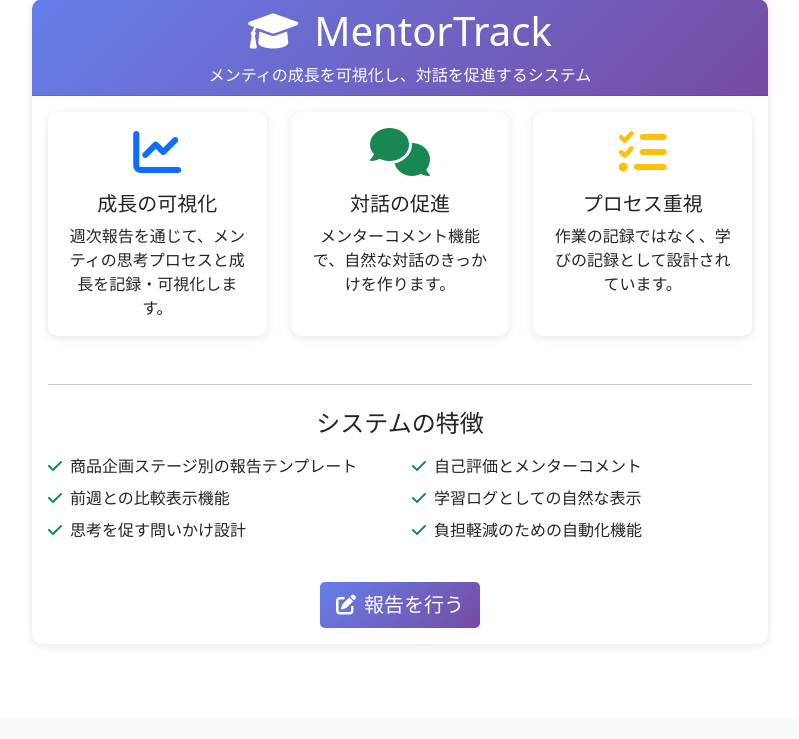
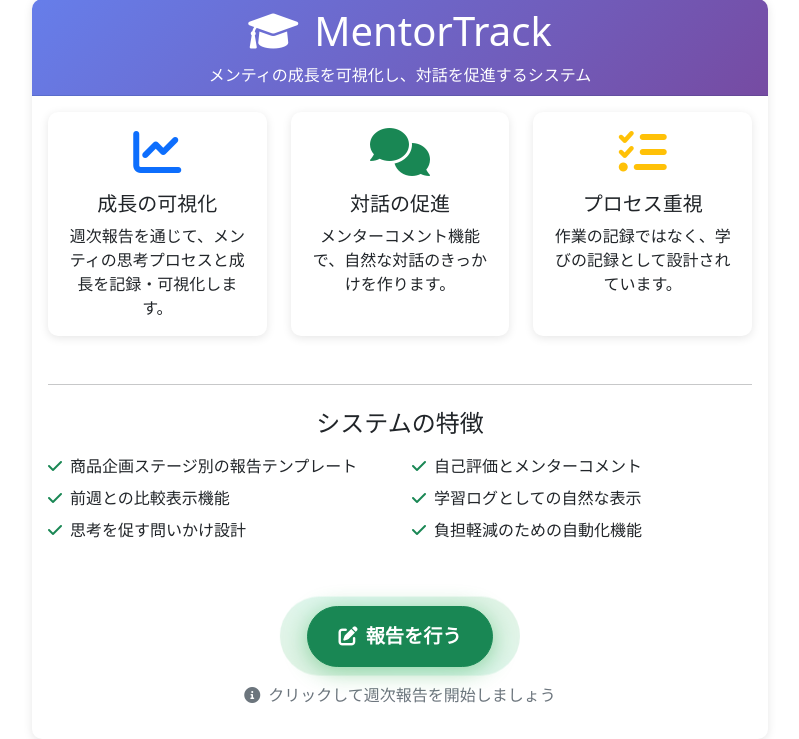
Before and after one commit to k-mizu17009/MentorTrack, a Flask app: page / in a window 1280 px wide. Shown: the part 81-820 px from the top of the page, without its empty margins (240-1039 px from the left). Before the commit the page ends 709 px from the top, so only its background shows below. Run offline with Flask 3, Linux system fonts and the light colour scheme.

Commit message:
視線誘導型のボタンに変更　「報告を行う」　http://127.0.0.1:5000/

```diff
--- a/templates/index.html
+++ b/templates/index.html
@@ -65,15 +65,85 @@
                     </div>
                 </div>
 
-                <div class="text-center mt-4">
-                    <a href="#" class="btn btn-primary btn-lg" onclick="createSampleMentee()">
-                        <i class="fas fa-edit me-2"></i>報告を行う
-                    </a>
+                <div class="text-center mt-5">
+                    <div class="report-button-container">
+                        <a href="#" class="btn btn-success btn-lg report-button" onclick="createSampleMentee()">
+                            <i class="fas fa-edit me-2"></i>報告を行う
+                        </a>
+                        <div class="report-button-glow"></div>
+                    </div>
+                    <p class="mt-3 text-muted">
+                        <i class="fas fa-info-circle me-1"></i>
+                        クリックして週次報告を開始しましょう
+                    </p>
                 </div>
             </div>
         </div>
     </div>
 </div>
+
+<style>
+.report-button-container {
+    position: relative;
+    display: inline-block;
+}
+
+.report-button {
+    position: relative;
+    z-index: 2;
+    font-weight: bold;
+    padding: 15px 30px;
+    font-size: 1.2rem;
+    border-radius: 50px;
+    box-shadow: 0 4px 15px rgba(40, 167, 69, 0.3);
+    transition: all 0.3s ease;
+    animation: pulse 2s infinite;
+}
+
+.report-button:hover {
+    transform: translateY(-2px);
+    box-shadow: 0 6px 20px rgba(40, 167, 69, 0.4);
+    background-color: #28a745;
+    border-color: #28a745;
+}
+
+.report-button-glow {
+    position: absolute;
+    top: 50%;
+    left: 50%;
+    transform: translate(-50%, -50%);
+    width: 120%;
+    height: 120%;
+    background: linear-gradient(45deg, #28a745, #20c997, #28a745);
+    border-radius: 50px;
+    opacity: 0.3;
+    z-index: 1;
+    animation: glow 2s ease-in-out infinite alternate;
+}
+
+@keyframes pulse {
+    0% {
+        box-shadow: 0 4px 15px rgba(40, 167, 69, 0.3);
+    }
+    50% {
+        box-shadow: 0 4px 25px rgba(40, 167, 69, 0.5);
+    }
+    100% {
+        box-shadow: 0 4px 15px rgba(40, 167, 69, 0.3);
+    }
+}
+
+@keyframes glow {
+    0% {
+        opacity: 0.3;
+        transform: translate(-50%, -50%) scale(1);
+    }
+    100% {
+        opacity: 0.1;
+        transform: translate(-50%, -50%) scale(1.1);
+    }
+}
+</style>
 
 <script>
 function createSampleMentee() {
```
